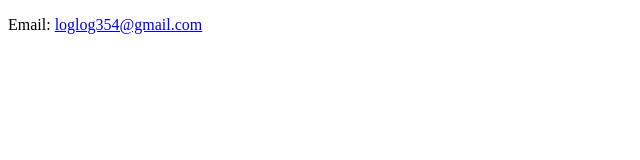
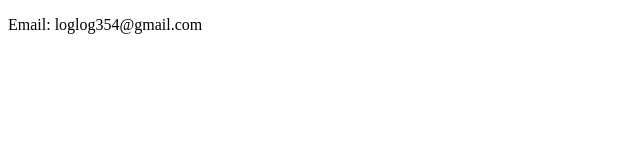
Before and after one commit to Vamos-Seungmin/public, a plain HTML site: page index.html in a window 1280 px wide. Shown: the whole page, without its empty margins (0-640 px from the left). Drawn offline with Linux system fonts and the light colour scheme.

Commit message:
href 제거

```diff
--- a/index.html
+++ b/index.html
@@ -6,6 +6,6 @@
     <title>Vamos</title>
 </head>
 <body>
-    <p>Email: <a href="mailto:loglog354@gmail.com">loglog354@gmail.com</a></p>
+    <p>Email: loglog354@gmail.com</p>
 </body>
 </html>
```
